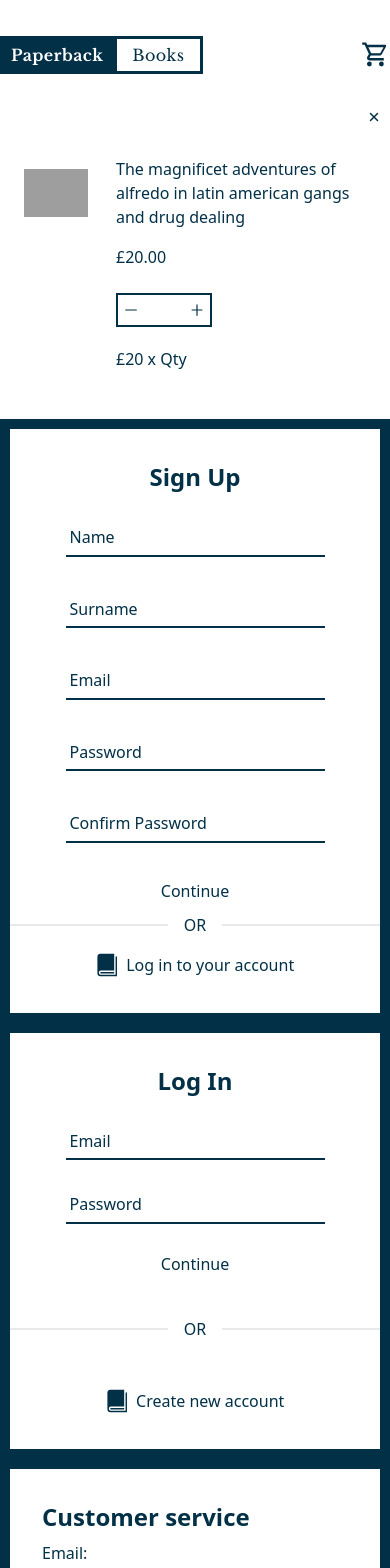
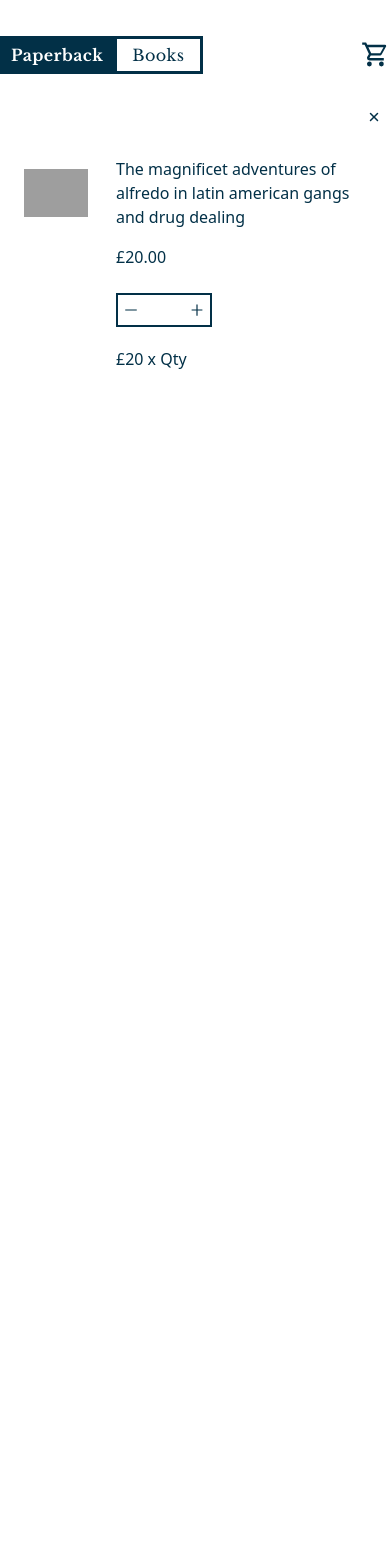
Before and after one commit to project-paperback/paperback-fe, a React (Vite) app: page / in a window 390 px wide. Shown: the top 1568 px of the page. After the commit the page ends 844 px from the top, so only its background shows below. Built offline with nearby package versions, Linux system fonts and the light colour scheme; grey boxes are pictures that could not be loaded.

Commit message:
update -Add book tile basket component

```diff
--- a/src/App.jsx
+++ b/src/App.jsx
@@ -20,11 +20,6 @@ function App() {
 
         <BookBasketTile />
         {/* <Experiment /> */}
-        <SignUp />
-        <LoginForm />
-        <ContactForm />
-        <ChangePassword />
-        <ChangeAccountDetails />
       </div>
     </BrowserRouter>
   );
--- a/src/components/bookstore/BookBasketTile.jsx
+++ b/src/components/bookstore/BookBasketTile.jsx
@@ -56,7 +56,7 @@ export function BookBasketTile(props) {
         </div>
       </div>
       <div className=" flex flex-col justify-between gap-6 ">
-        <div className="lg:hidden flex flex-col gap-4">
+        <div className="lg:hidden flex flex-col gap-4 pr-3 lg:pr-0">
           <p>
             The magnificet adventures of alfredo in latin american gangs and
             drug dealing
```
Also changed, not shown: 1 other file (tests, documents, lock files or other folders).
